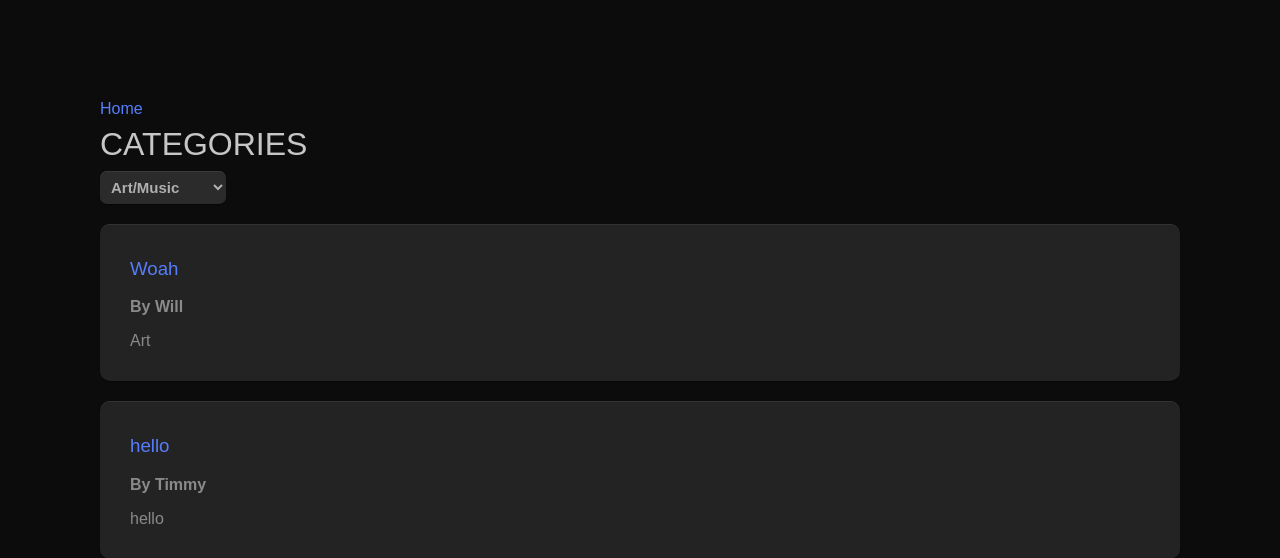
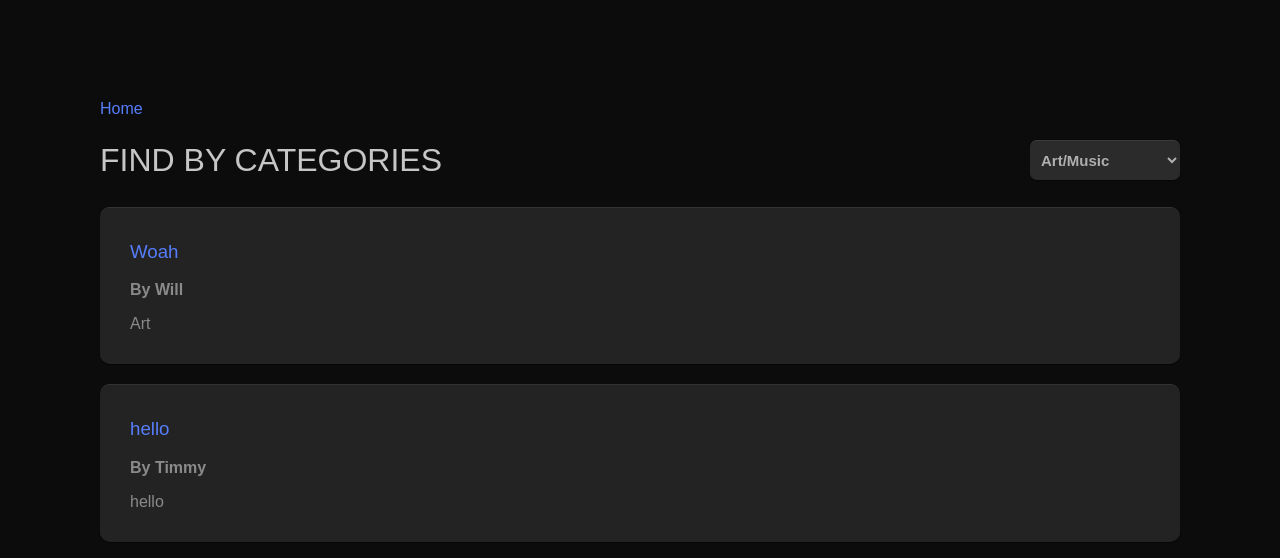
Before and after one commit to wnzeuton/p00, a Flask app: page /category in a window 1280 px wide. Shown: the top 558 px of the page. Run offline with Flask 3, Linux system fonts and the light colour scheme; data comes from the database, SQL or seed files in the repository; both versions use the stored data as it was after the commit; some web fonts are replaced.

Commit message:
Find by categories styling imporvements

```diff
--- a/app/templates/blogs/blog_post.html
+++ b/app/templates/blogs/blog_post.html
@@ -31,7 +31,7 @@
                 </a>
             {% endif %}
         </div>
-            <p>Each entry is an individual article or post within your blog.</p>
+            <p>Each entry is an individual article or post within this blog.</p>
             {% for entry in entries %}
                 <div class="blog-post">
                 <h3><a href = "{{ url_for('view_entry', blog_id=blog_id, entry_id=entry[0])}}" >{{entry[1]}}</a></h3>
--- a/app/templates/blogs/category.html
+++ b/app/templates/blogs/category.html
@@ -14,11 +14,10 @@
 </head>
 <body>
 <p><a href="/">Home</a></p>
-<h1>Categories</h1>
-
-<form id="filter" method="POST" style="margin-bottom: 20px">
-    <div>
-        <select name="category" id="category" onchange="submit()">
+<div style="margin-bottom: 20px; display: flex; align-items: center; justify-content: space-between">
+<h1>Find by Categories</h1>
+<form id="filter" method="POST" style="width: 150px; height: 40px">
+        <select name="category" id="category" onchange="submit()" style="width: 100%; height: 100%">
             {% for category in categories %}
                 <option value="{{ category }}"
                         {% if category == selected_category %}
@@ -29,8 +28,8 @@
                 </option>
             {% endfor %}
         </select>
-    </div>
 </form>
+</div>
 
 {% if blogs %}
     {% for blog in blogs %}
--- a/app/templates/utilities/signup.html
+++ b/app/templates/utilities/signup.html
@@ -32,8 +32,8 @@
     {% endfor %}
 </form>
 <br>
-<h3 style="text-align: center"> Or <a href="/">continue as guest</a></h3>
-<p style="text-align: center">Already have an account? Log in <a href="/login">here</a></p>
+<h3 style="text-align: center">Already have an account? Log in <a href="/login">here</a></h3>
+<p style="text-align: center"> Or <a href="/">continue as guest</a></p>
 </section>
 </body>
 
```
Also changed, not shown: app/templates/blogs/all_blogs.html (+3 -4 lines), app/xase.db.
